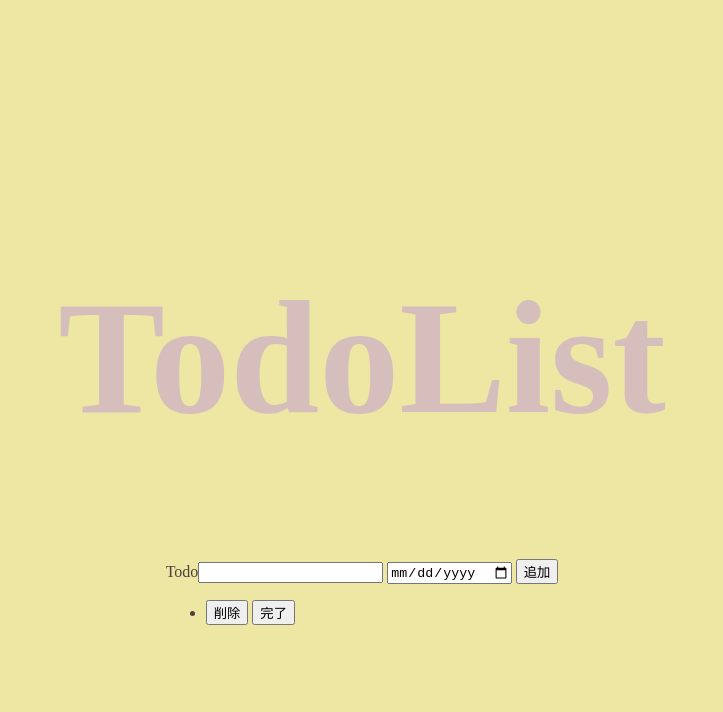
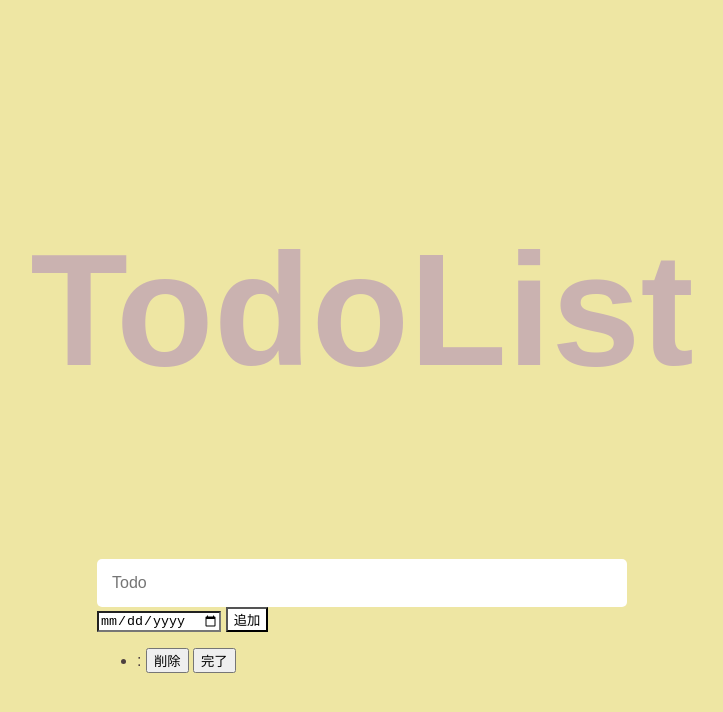
Before and after one commit to Yuuki524/NakamuraPage, a plain HTML site: page index.html in a window 1280 px wide. Both pictures are taken after a click on the button "追加". Shown: the whole page, without its empty margins (278-1001 px from the left). Drawn offline with Linux system fonts and the light colour scheme.

Commit message:
Update index.html

```diff
--- a/index.html
+++ b/index.html
@@ -8,7 +8,7 @@
         body {
             background-color: #eee6a0f5;
             color: rgb(77, 64, 64);
-            font-family: "Times New Roman", sans-serif;
+            font-family: "Arial", sans-serif;
             display: flex;
             flex-direction: column;
             align-items: center;
@@ -17,10 +17,28 @@
             margin: 0;
         }
         h1 {
-            color: rgb(179, 131, 226);
+            color: rgb(149, 101, 197);
             font-size: 10rem;
             text-align: center;
             opacity: 0.4;
+        }
+        .textbox{
+            position: relative;
+            display: block;
+            width: 500px;
+            margin-top: 50px;
+            padding: 15px;
+            border: none;
+            border-radius: 5px;
+            font-size: 16px;
+            color: #a0a0a0;
+            outline: none;
+        }
+        .addition{
+            background: #fff;
+        }
+        .calender{
+            background: #fff;
         }
         .completed>span {
             text-decoration: line-through;
@@ -30,46 +48,58 @@
 <body>
     <h1>TodoList</h1>
     <div id="todo-container">
-        Todo<input type="text" name="" id="create-input" />
-        <input type="date" />
-        <button id="create-btn">追加</button>
+        <input type="text" name="" id="create-input" class="textbox" placeholder="Todo" />
+        <input type="date" id="create-date" class="calender"/>
+        <button id="create-btn" class="addition">追加</button>
         <ul id="todo-list">
             <!-- ここに.todo-itemを追加 -->
         </ul>
     </div>
     <template id="todo-item-tmpl">
         <li class="todo-item">
+
             <!-- #todo-listに追加する元となるテンプレート -->
             <span class="todo-title"></span>
-
+            <span class="todo-date"></span>
             <input type="button" class="delete-btn" value="削除">
             <input type="button" class="complete-btn" value="完了">
         </li>
     </template>
+
     <script>
         const EVENT_CLICK = "click";
         // 各要素の取得
         const createInput = document.querySelector("#create-input");
         const createBtn = document.querySelector("#create-btn");
         const todoList = document.querySelector("#todo-list");
-        const deadline = document.querySelector('#input[type="date"]');
+        const createDate = document.querySelector("#create-date");
+        // テンプレートを取得
         const todoItemTmpl = document.querySelector("#todo-item-tmpl");
+
+        // テンプレートのcontent（.todo-item要素）を取得
         const todoItem = todoItemTmpl.content;
+
 
         // アイテムの追加
         createBtn.addEventListener(EVENT_CLICK, () => {
         // 追加ボタンを押すとcreateTodoItem関数が実行
-        createTodoItem(createInput.value);
+            createTodoItem(createInput.value + "  :  " + createDate.value);
         });
+
+
         function createTodoItem(value) {
         // todoItemを複製
         const newItem = todoItem.cloneNode(true);
         // テンプレート内の各要素の取得
         const newTitle = newItem.querySelector(".todo-title");
+        const newDate = newItem.querySelector( ".todo-date" );
         const newdelBtn = newItem.querySelector(".delete-btn");
         const newCompBtn = newItem.querySelector(".complete-btn");
+
         // タイトルを設定
         newTitle.textContent = value;
+
+
         // アイテムの削除
         newdelBtn.addEventListener(EVENT_CLICK, (event) => {
         // input.delete-btnの親（li.todo-item）を削除
@@ -80,6 +110,7 @@
         // 完了のクラスを追加
             completeTodoItem(event.target.parentElement);
         });
+
         // Todoリストの末尾に追加
         todoList.append(newItem);
         }
```
Lines whose indentation alone changed are shown as unchanged.
